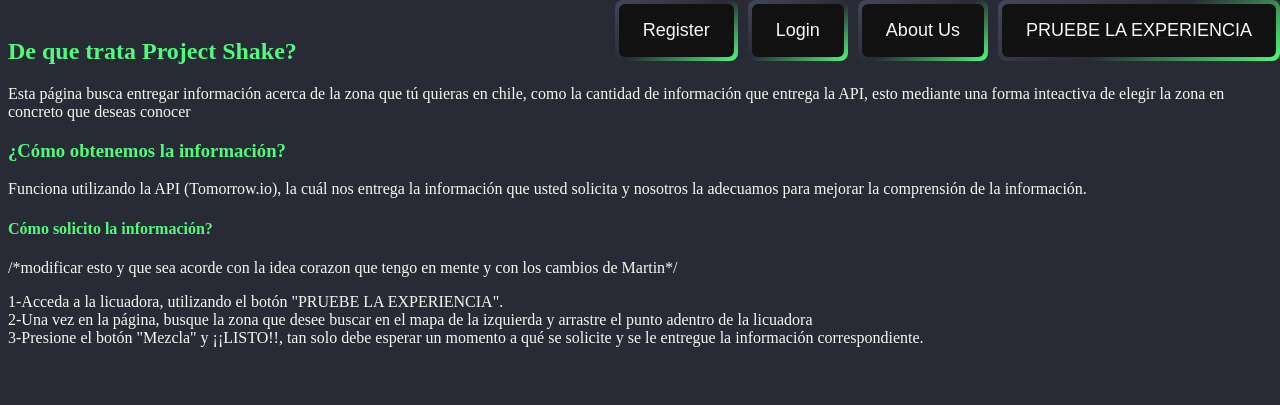
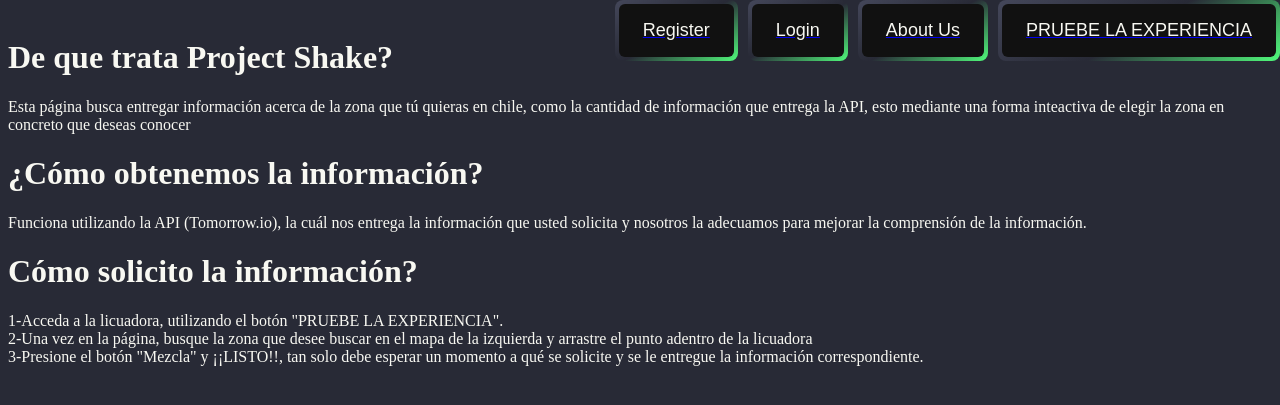
Before and after one commit to hdehola/Proyecto-IWG, a Django app: page /home/ in a window 1280 px wide. Shown: the top 405 px of the page. Run offline with Django 4.2, Linux system fonts and the light colour scheme.

Commit message:
cambios home

```diff
--- a/tasks/templates/Home.html
+++ b/tasks/templates/Home.html
@@ -95,16 +95,16 @@
 
 {% block content %}
 
-<h2>De que trata Project Shake?</h2>
+<h1>De que trata Project Shake?</h1>
 <p>
 Esta página busca entregar información acerca de la zona que tú quieras en chile, como la cantidad de información que entrega la API, esto mediante una forma inteactiva de elegir la zona en concreto que deseas conocer
 </p>
-<h3>¿Cómo obtenemos la información?</h3>
+<h1>¿Cómo obtenemos la información?</h1>
 <p>
 Funciona utilizando la API (Tomorrow.io), la cuál nos entrega la información que usted solicita y nosotros la adecuamos para mejorar la comprensión de la información.
 </p>
-<h4>Cómo solicito la información?</h4>
-/*modificar esto y que sea acorde con la idea corazon que tengo en mente y con los cambios de Martin*/
+<h1>Cómo solicito la información?</h1>
+<!--modificar esto y que sea acorde con la idea corazon que tengo en mente y con los cambios de Martin-->
 <p>
 1-Acceda a la licuadora, utilizando el botón "PRUEBE LA EXPERIENCIA".
 <br>
--- a/tasks/templates/register.html
+++ b/tasks/templates/register.html
@@ -26,11 +26,11 @@
                         placeholder="Usuario">
                     </div>
                     <div class = "mb-4">
-                        <input type="text" name="password1" class="form-control"
+                        <input type="password" name="password1" class="form-control"
                         placeholder="Contraseña">
                     </div>
                     <div class = "mb-4">
-                        <input type="text" name="password2" class="form-control"
+                        <input type="password" name="password2" class="form-control"
                         placeholder="Confirmar contraseña">
                     </div>
                     <button type="submit">Signup</button>
```
